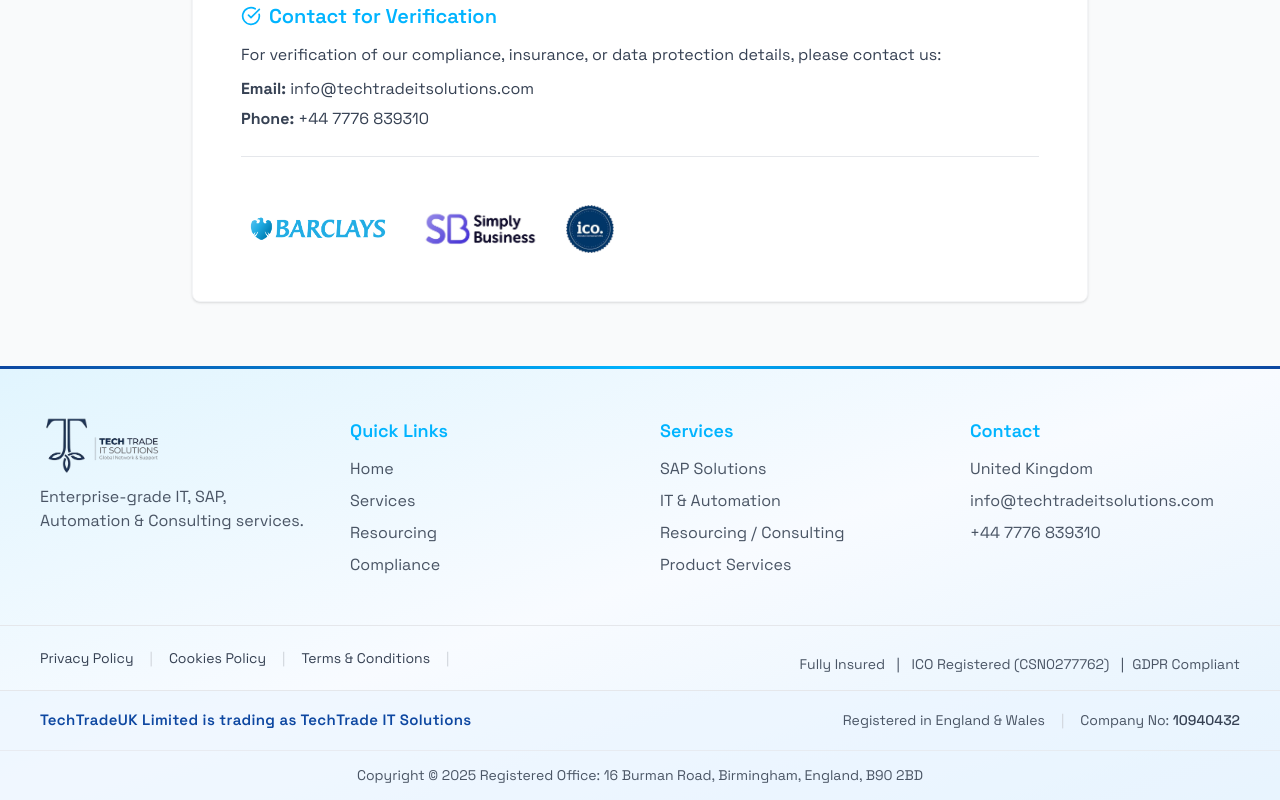
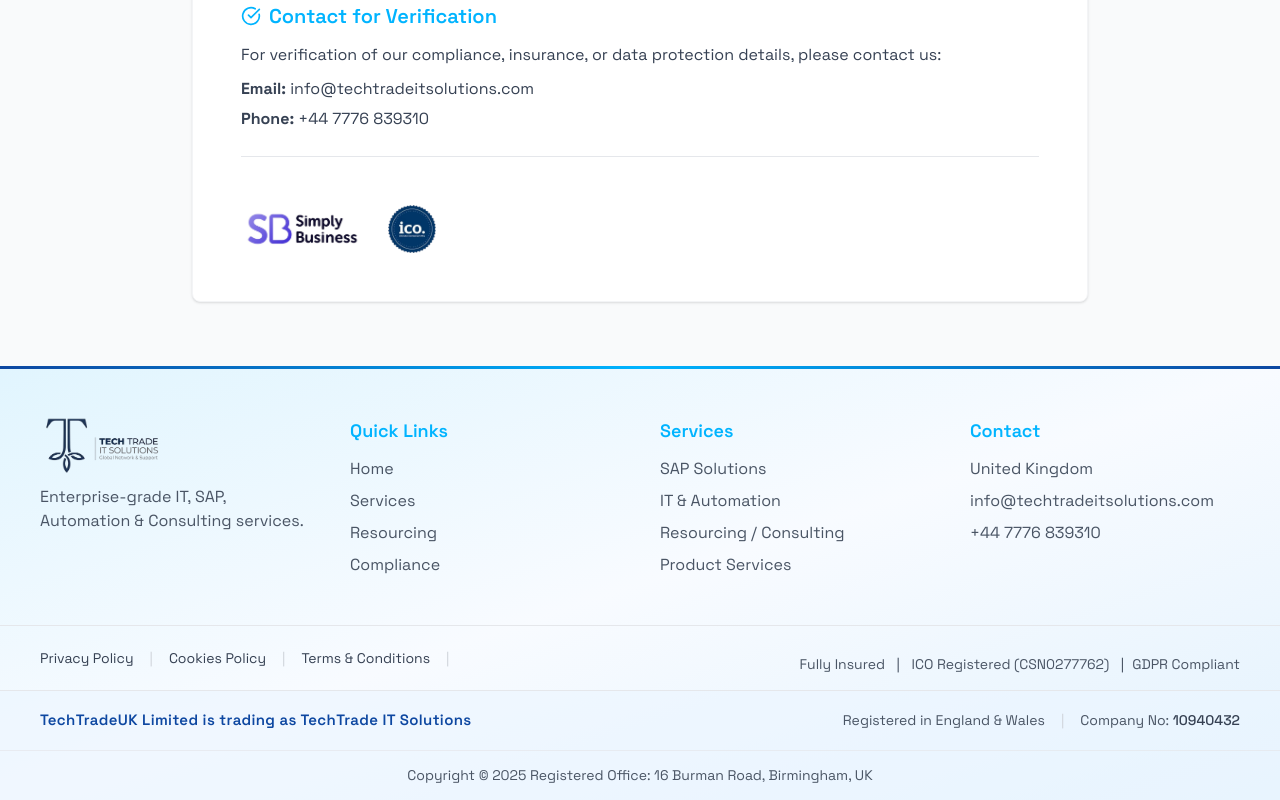
Before and after one commit to Affy-Cloud-IT-Solutions/nash-cloud-web-vercel, a React (Vite) app: page /#/compliance in a window 1280 px wide. Shown: the part 1197-1997 px from the top of the page. Built offline with nearby package versions, Linux system fonts and the light colour scheme.

Commit message:
address updated

```diff
--- a/src/components/ContactUs.jsx
+++ b/src/components/ContactUs.jsx
@@ -221,7 +221,7 @@ const ContactUs = () => {
                         <div className="space-y-6 text-gray-300">
                             <div>
                                 <h4 className="text-lg font-semibold text-white mb-1">Office</h4>
-                                <p>Birmingham, United Kingdom</p>
+                                <p>Birmingham, UK</p>
                             </div>
                             <div>
                                 <h4 className="text-lg font-semibold text-white mb-1">Email</h4>
--- a/src/components/Footer.jsx
+++ b/src/components/Footer.jsx
@@ -130,7 +130,7 @@ const Footer = () => {
 
                     {/* Copyright + Registered Office */}
                     <div className="border-t border-gray-200/70 py-3.5 px-6 md:px-10 text-center text-gray-600 text-[14px]">
-                        Copyright © {new Date().getFullYear()} Registered Office: 16 Burman Road, Birmingham, England, B90 2BD
+                        Copyright © {new Date().getFullYear()} Registered Office: 16 Burman Road, Birmingham, UK
                     </div>
                 </div>
             </div>
--- a/src/pages/CompliancePage.jsx
+++ b/src/pages/CompliancePage.jsx
@@ -4,7 +4,7 @@ import React from "react";
 import { Shield, Lock, CheckCircle, FileText } from "lucide-react";
 import simpleBusiness from "../assets/sb.jpg";
 import ico from "../assets/ico.png";
-import barclay from "../assets/barclay.png";
+// import barclay from "../assets/barclay.png";
 
 const CompliancePage = () => {
     return (
@@ -142,7 +142,7 @@ const CompliancePage = () => {
                         {/* ── Logos ── */}
                         <hr className="border-gray-200 mt-6" />
                         <div className="flex flex-wrap gap-6 pt-6">
-                            <img src={barclay} alt="Insurance Logo" className="h-12 object-contain" />
+                            {/* <img src={barclay} alt="Insurance Logo" className="h-12 object-contain" /> */}
                             <img src={simpleBusiness} alt="Simple Business Logo" className="h-12 object-contain" />
                             <img src={ico} alt="ICO Logo" className="h-12 object-contain" />
                         </div>
--- a/src/pages/CookiesPolicy.jsx
+++ b/src/pages/CookiesPolicy.jsx
@@ -47,7 +47,7 @@ const CookiesPolicy = () => {
             </p>
             <p className="mt-2">
               <strong>Email:</strong> info@techtradeitsolutions.com<br />
-              <strong>Address:</strong> 16 Burman Road, Birmingham, England, B90 2BD
+              <strong>Address:</strong> 16 Burman Road, Birmingham, UK
             </p>
           </section>
         </div>
--- a/src/pages/PrivacyPolicy.jsx
+++ b/src/pages/PrivacyPolicy.jsx
@@ -15,7 +15,7 @@ const PrivacyPolicy = () => {
               Welcome to <strong>TechTradeUK Limited</strong> ("we", "our", or "us"). We are committed to protecting your personal data and respecting your privacy. This Privacy Policy explains how we collect, use, disclose, and safeguard your information when you visit our website or use our services.
             </p>
             <p className="mt-2">
-              Our registered office is: 16 Burman Road, Birmingham, England, B90 2BD. Company No: 10940432.
+              Our registered office is: 16 Burman Road, Birmingham, UK. Company No: 10940432.
             </p>
           </section>
 
@@ -77,7 +77,7 @@ const PrivacyPolicy = () => {
             </p>
             <p className="mt-2">
               <strong>TechTradeUK Limited</strong><br />
-              16 Burman Road, Birmingham, England, B90 2BD<br />
+              16 Burman Road, Birmingham, UK<br />
               Email: info@techtradeitsolutions.com<br />
               Phone: +44 7776 839310
             </p>
--- a/src/pages/TermsAndConditions.jsx
+++ b/src/pages/TermsAndConditions.jsx
@@ -64,7 +64,7 @@ const TermsAndConditions = () => {
             </p>
             <p className="mt-2">
               <strong>Email:</strong> info@techtradeitsolutions.com<br />
-              <strong>Registered Office:</strong> 16 Burman Road, Birmingham, England, B90 2BD
+              <strong>Registered Office:</strong> 16 Burman Road, Birmingham, UK
             </p>
           </section>
         </div>
```
